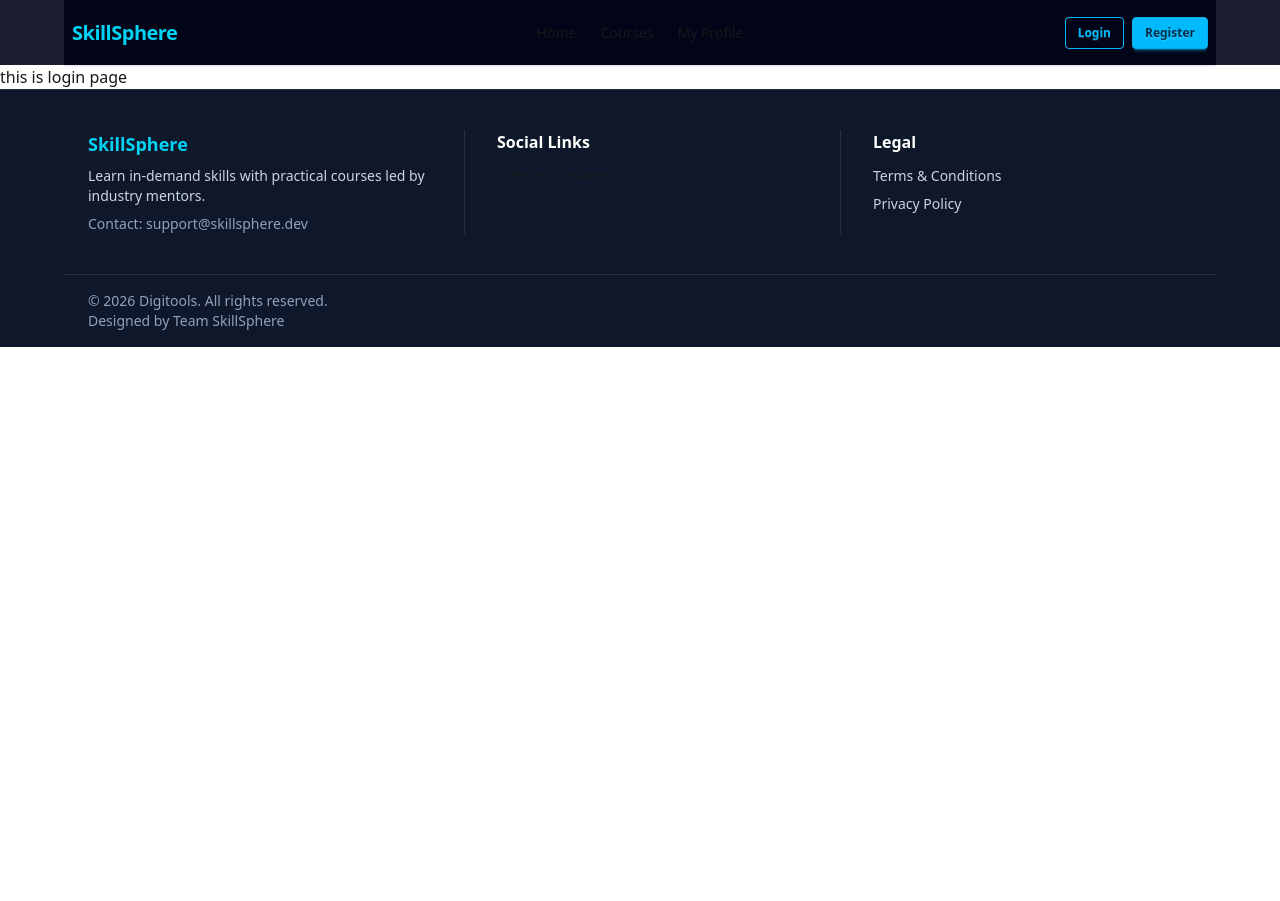
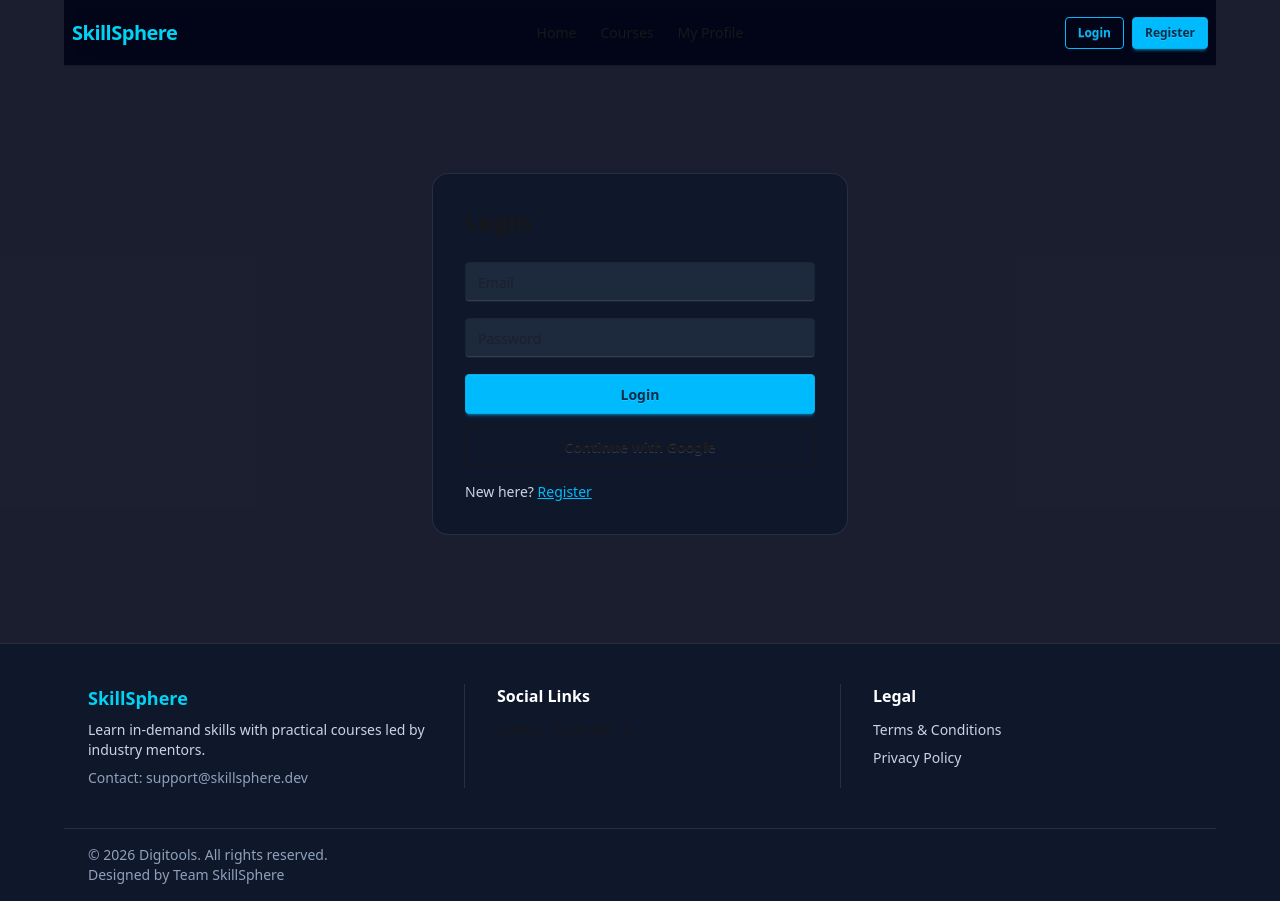
Before and after one commit to shkMahdi/A8-Skill-Sphere, a Next.js app: page /login in a window 1280 px wide. Before the commit the page ends 800 px from the top, so only its background shows below. Built offline with nearby package versions, Linux system fonts and the light colour scheme.

Commit message:
not-found page added

```diff
--- a/package.json
+++ b/package.json
@@ -12,6 +12,7 @@
     "next": "16.2.4",
     "react": "19.2.4",
     "react-dom": "19.2.4",
+    "react-hot-toast": "^2.6.0",
     "react-spinner": "^0.2.7",
     "react-spinners": "^0.17.0",
     "swiper": "^12.1.4"
--- a/src/app/login/page.jsx
+++ b/src/app/login/page.jsx
@@ -1,9 +1,46 @@
+import Link from 'next/link';
 import React from 'react';
 
 const LoginPage = () => {
     return (
-        <div>
-            this is login page
+        <div className="bg-slate-950/90 space-y-20 py-15">
+            <div className="mx-auto w-full max-w-md px-4 py-12">
+                <div className="rounded-2xl border border-white/10 bg-slate-900 p-6 md:p-8">
+                    <h1 className="text-2xl font-bold">Login</h1>
+                    <form className="mt-6 space-y-4" >
+                        <input
+                            className="input input-bordered w-full bg-slate-800"
+                            type="email"
+                            name="email"
+                            placeholder="Email"
+                            required
+
+                        />
+                        <input
+                            className="input input-bordered w-full bg-slate-800"
+                            type="password"
+                            name="password"
+                            placeholder="Password"
+                            required
+
+                        />
+                        <button className="btn btn-info w-full"  type="submit">
+                            {/* {loading ? "Logging in..." : "Login"} */}Login
+                        </button>
+                    </form>
+
+                    <button className="btn btn-outline mt-3 w-full" type="button">
+                        Continue with Google
+                    </button>
+
+                    <p className="mt-4 text-sm text-slate-300">
+                        New here?{" "}
+                        <Link href="/" className="link link-info">
+                            Register
+                        </Link>
+                    </p>
+                </div>
+            </div>
         </div>
     );
 };
--- /dev/null
+++ b/src/app/not-found.jsx
@@ -0,0 +1,18 @@
+import Link from 'next/link';
+import React from 'react';
+
+const Notfound = () => {
+    return (
+         <div className="bg-slate-950/90 space-y-20 py-15">
+            <div className="mx-auto flex min-h-[60vh] w-full max-w-3xl flex-col items-center justify-center px-4 text-center">
+                <h1 className="text-5xl font-extrabold text-cyan-400">404</h1>
+                <p className="mt-3 text-slate-300 font-bold">The page you are looking for does not exist.</p>
+                <Link href="/" className="btn btn-info mt-6">
+                    Back to Home
+                </Link>
+            </div>
+        </div>
+    );
+};
+
+export default Notfound;
```
Also changed, not shown: 1 other file (tests, documents, lock files or other folders).
